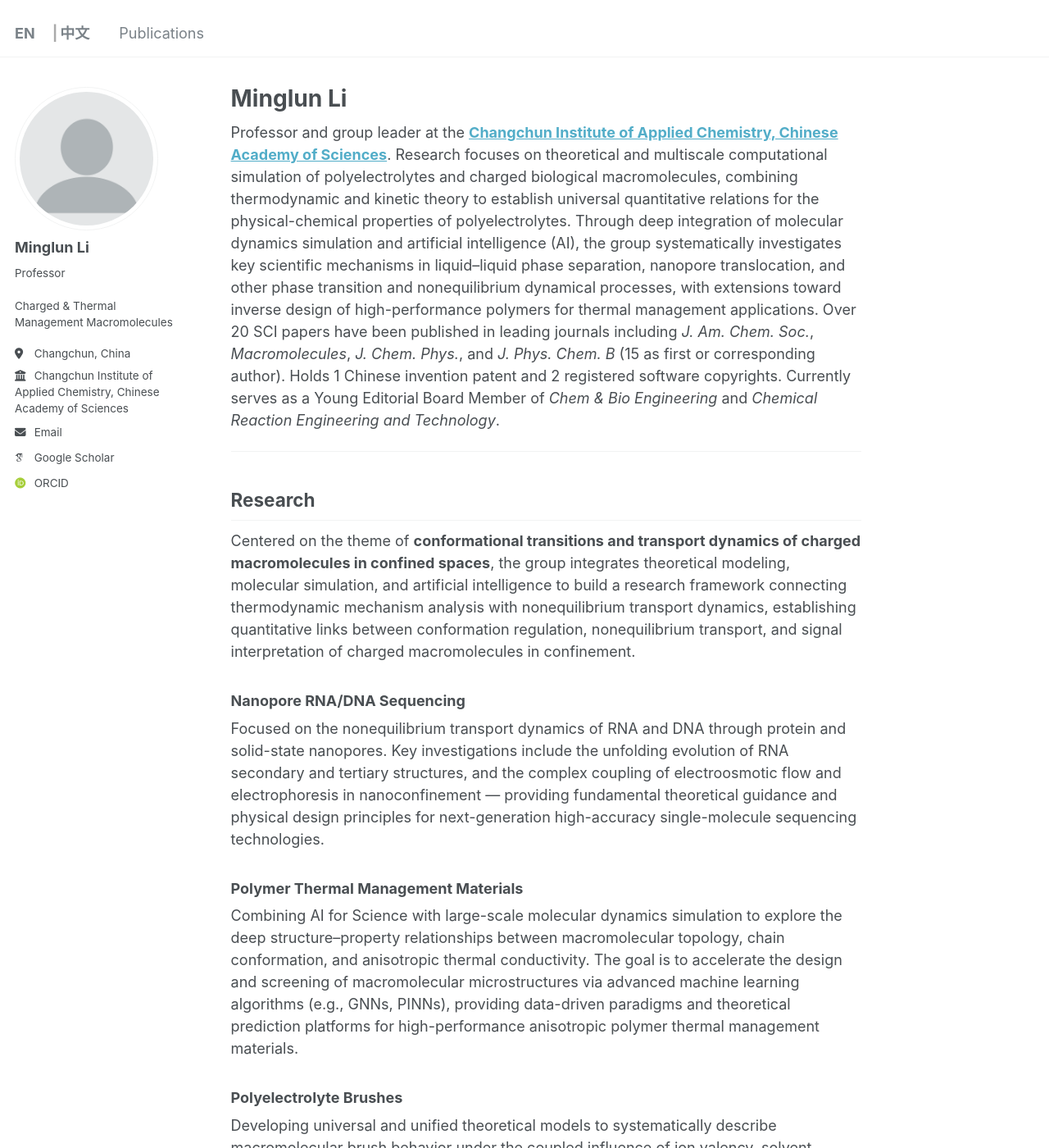
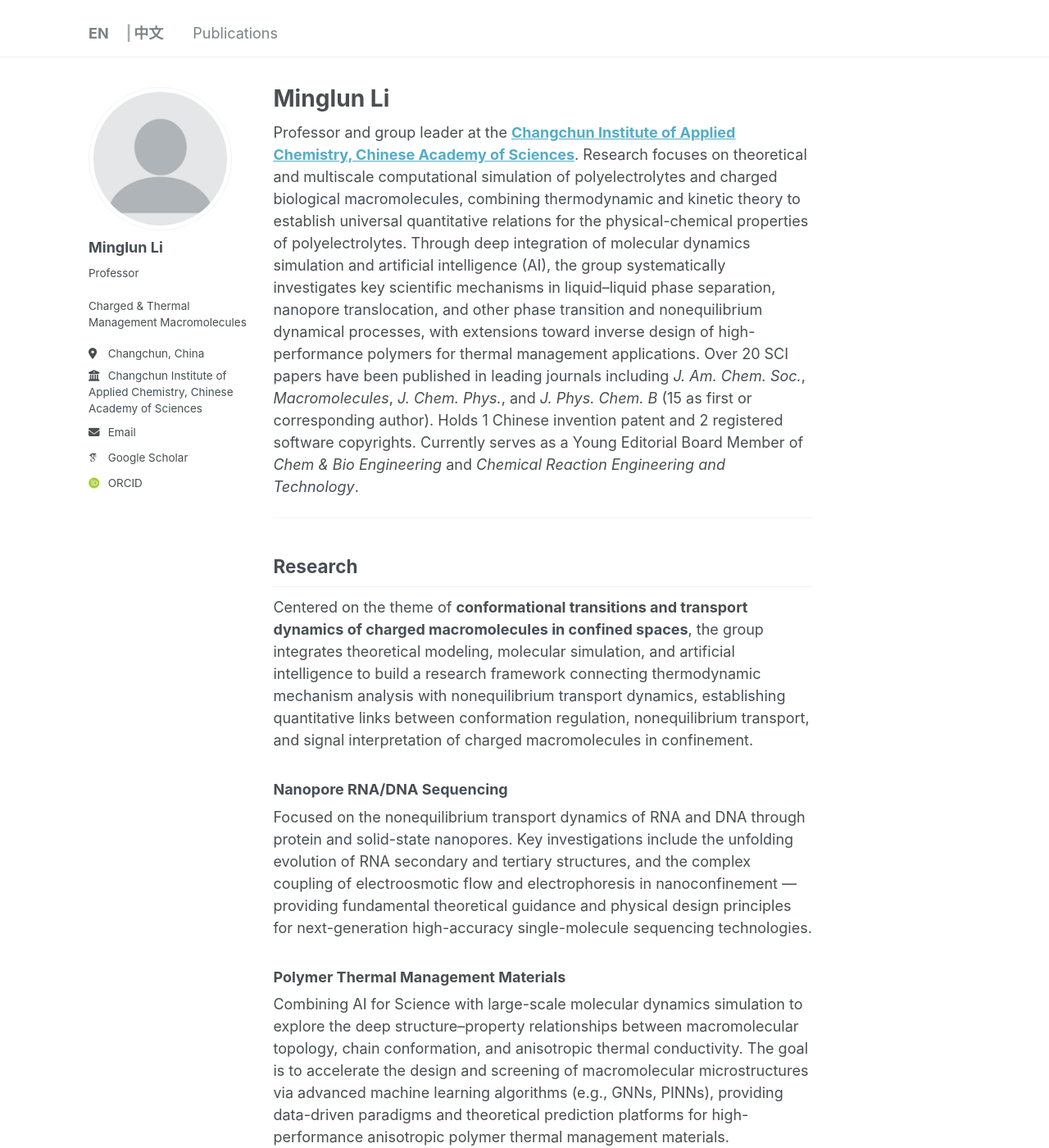
Before and after one commit to LiChargedMacromolecules/lichargedmacromolecules.github.io, a Jekyll site: the page built from _pages/about.md, in a window 1280 px wide and 1400 px high. Shown: the whole window at 82% size. Built offline with Jekyll 4.4.1, drawn with Linux system fonts in a browser that asks for light colours; some web fonts are replaced.

Commit message:
Widen page layout: large 925->1100px, x-large 1280->1400px

```diff
--- a/_sass/_variables.scss
+++ b/_sass/_variables.scss
@@ -125,8 +125,8 @@ $x-large                    : 1800px;
 $small                      : 600px !default;
 $medium                     : 768px !default;
 $medium-wide                : 900px !default;
-$large                      : 925px !default;
-$x-large                    : 1280px !default;
+$large                      : 1100px !default;
+$x-large                    : 1400px !default;
 
 /*
    Grid
```
